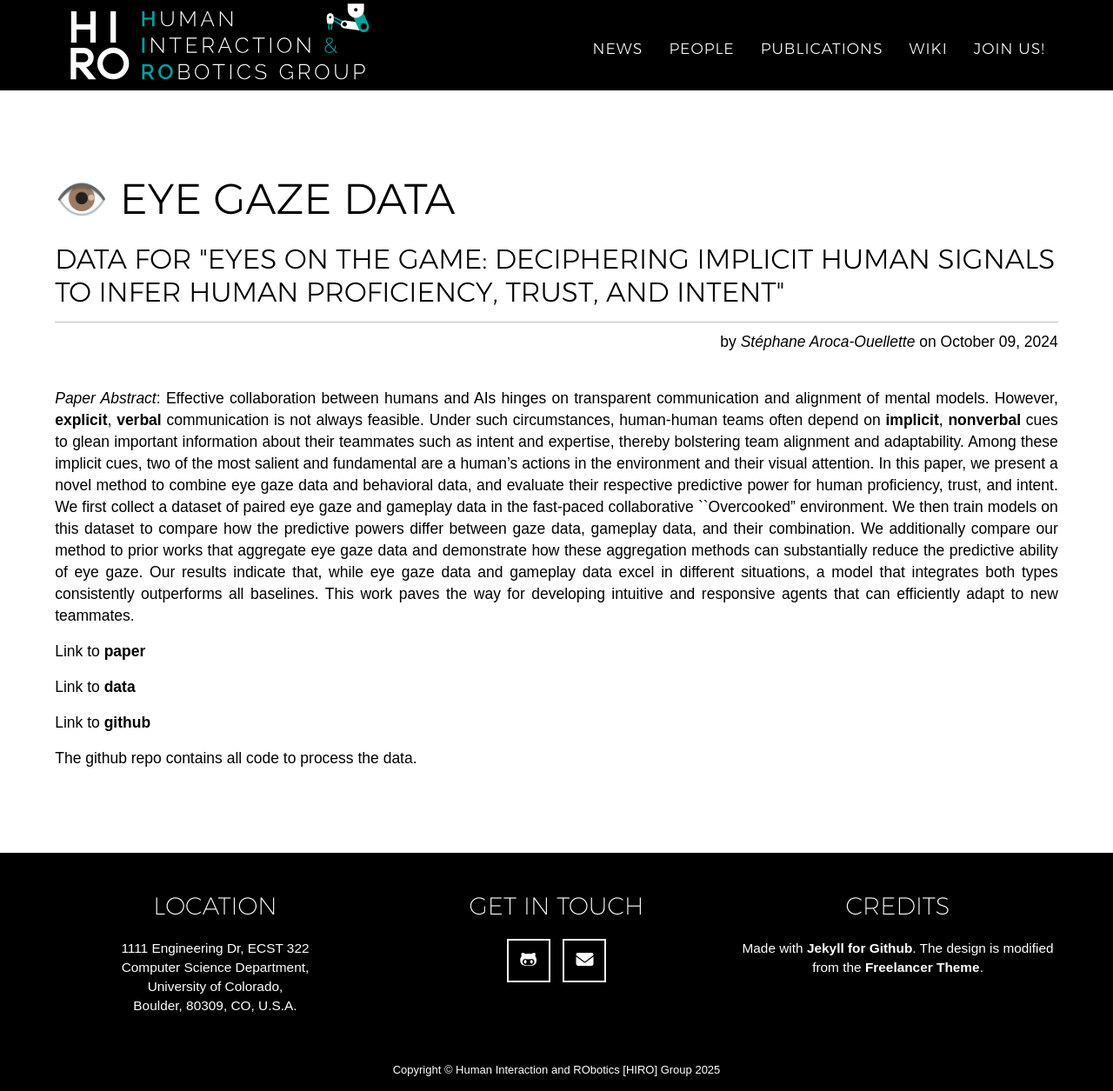
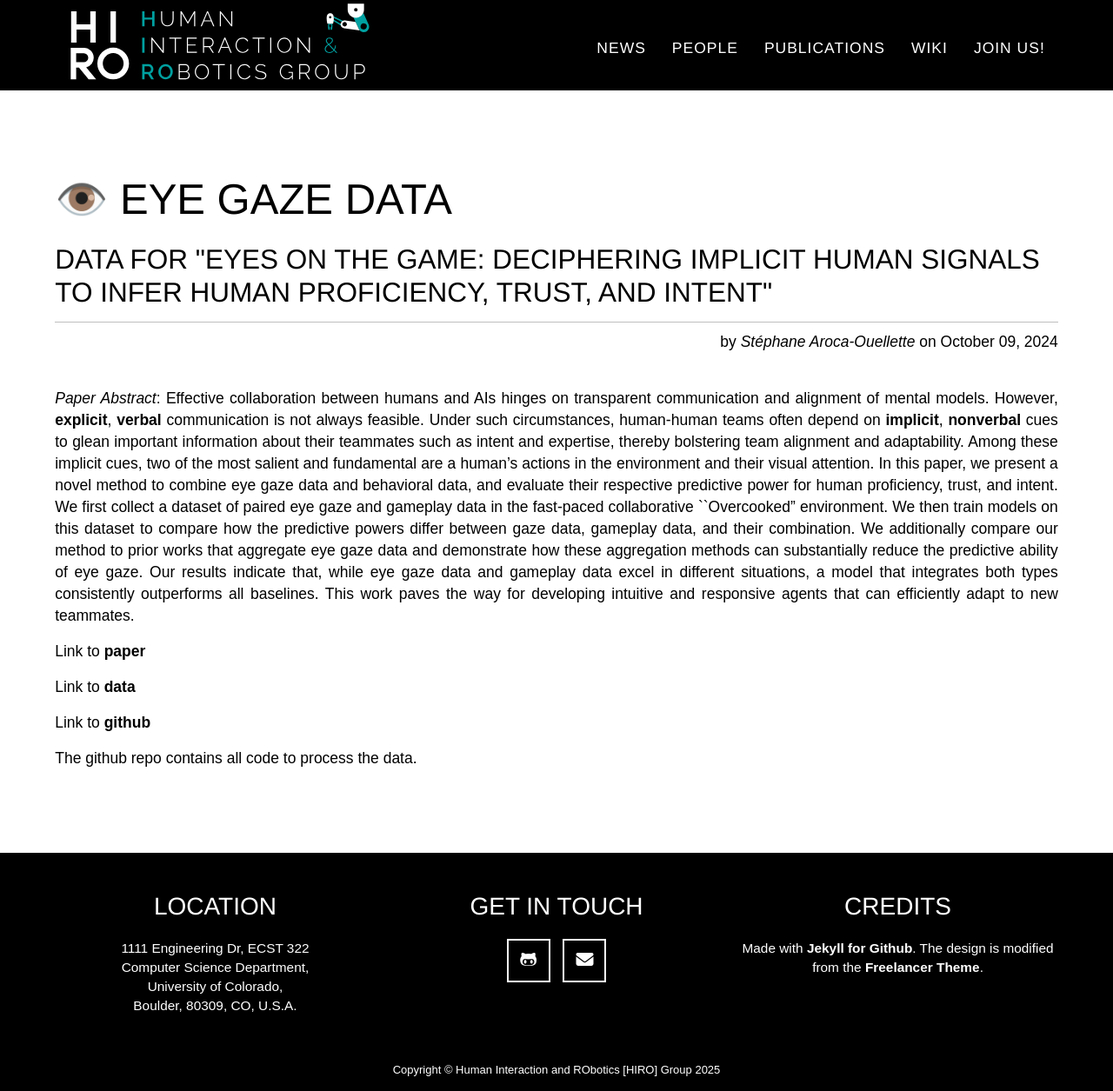
Before and after one commit to HIRO-group/HIRO-group.github.io, a Jekyll site: the page built from _posts/research/2024-10-09-eye_tracking_data.md, in a window 1280 px wide and 1255 px high. Shown: the whole window at 87% size. Built offline with Jekyll 4.4.1, drawn with Linux system fonts in a browser that asks for light colours; nearby versions of some CDN libraries; some web fonts are replaced.

Commit message:
[fonts] Removed Muli and Assistant and Montserrat and added Outfit and Geom

```diff
--- a/_includes/head.html
+++ b/_includes/head.html
@@ -26,8 +26,11 @@
     <!-- Custom Fonts -->
     <script src="https://kit.fontawesome.com/90c4b693bd.js" crossorigin="anonymous"></script>
     <!-- <link href="https://fonts.googleapis.com/css?family=Assistant:300,600" rel="stylesheet"> -->
-    <link href="https://fonts.googleapis.com/css?family=Muli:300,600" rel="stylesheet">
-    <link href="//cdn.jsdelivr.net/font-hack/2.019/css/hack-extended.min.css" rel="stylesheet" type="text/css">
+    <!-- <link href="https://fonts.googleapis.com/css?family=Muli:300,600" rel="stylesheet">
+    <link href="//cdn.jsdelivr.net/font-hack/2.019/css/hack-extended.min.css" rel="stylesheet" type="text/css"> -->
+    <link rel="preconnect" href="https://fonts.googleapis.com">
+    <link rel="preconnect" href="https://fonts.gstatic.com" crossorigin>
+    <link href="https://fonts.googleapis.com/css2?family=Outfit:wght@100..900&display=swap" rel="stylesheet">
 
     <!-- Icons -->
     <link rel="shortcut icon" href="/img/fav/favicon.ico">          <!-- 16x16 -->
```
Also changed, not shown: fonts/Geom-Bold.ttf (added), fonts/Geom-BoldItalic.ttf (added), fonts/Geom-ExtraBold.ttf (added), fonts/Geom-ExtraBoldItalic.ttf (added), fonts/Geom-Italic.ttf (added), fonts/Geom-Light.ttf (added), fonts/Geom-LightItalic.ttf (added), fonts/Geom-Medium.ttf (added), fonts/Geom-MediumItalic.ttf (added), fonts/Geom-Regular.ttf (added), fonts/Geom-SemiBold.ttf (added), fonts/Geom-SemiBoldItalic.ttf (added), fonts/Montserrat-ExtraLight.otf (deleted), fonts/Montserrat-Light.otf (deleted), 1 more files.
